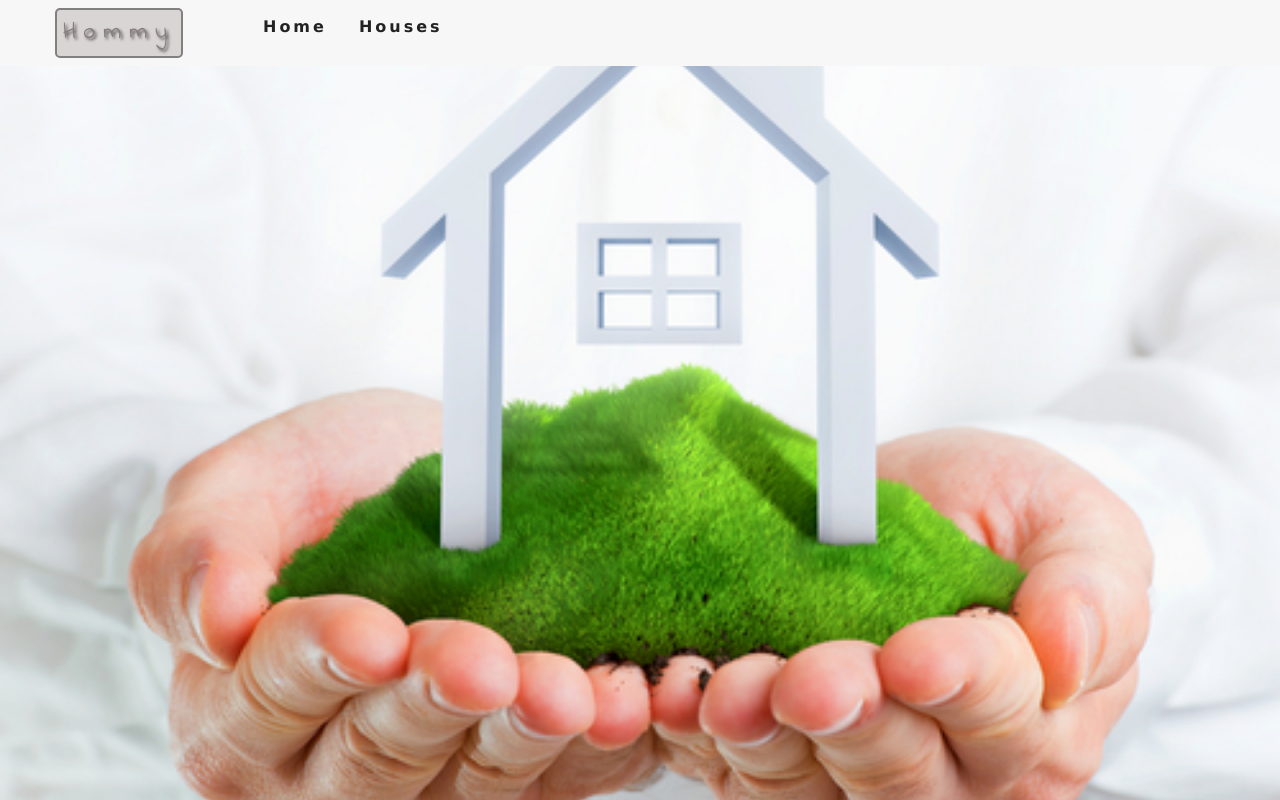
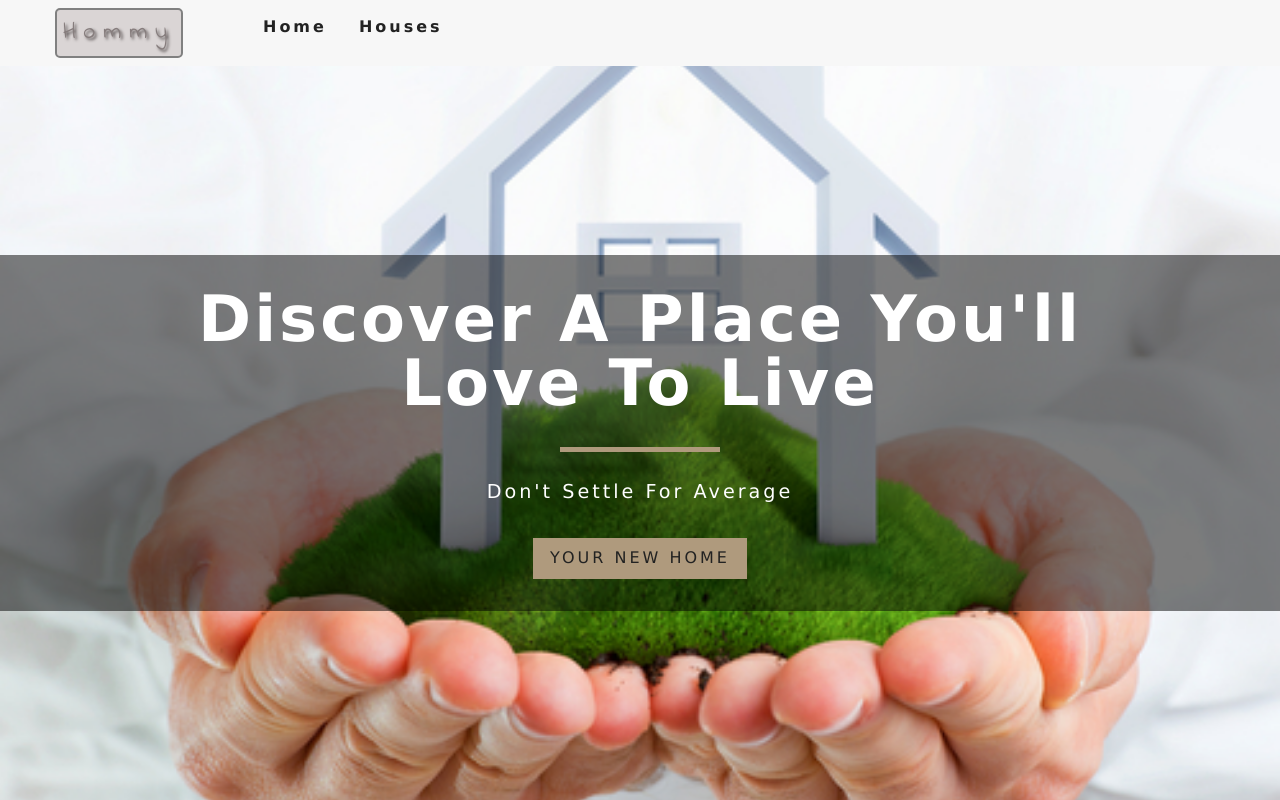
Before and after one commit to Analova/Hommy, a React (Create React App) app in the folder hommy-starter/: page / in a window 1280 px wide. Built offline with nearby package versions, Linux system fonts and the light colour scheme.

Commit message:
Banner done

```diff
--- a/hommy-starter/src/App.css
+++ b/hommy-starter/src/App.css
@@ -171,6 +171,7 @@
 
 .nav-links a:hover {
   color: var(--primaryColor);
+
 }
 
 .show-nav {
@@ -217,3 +218,51 @@
 }
 
 /* End of Hero */
+/* Banner */
+.banner {
+  display: inline-block;
+  background: rgba(0, 0, 0, 0.5);
+  color: var(--mainWhite);
+  padding: 2rem 1rem;
+  text-align: center;
+  text-transform: capitalize;
+  letter-spacing: var(--mainSpacing);
+}
+
+.banner h1 {
+  font-size: 2.5rem;
+}
+
+.banner div {
+  width: 10rem;
+  height: 5px;
+  background: var(--primaryColor);
+  margin: 1.7rem auto;
+}
+
+.banner p {
+  font-size: 1.2rem;
+  margin-bottom: 2rem;
+}
+
+@media screen and (min-width: 576px) {
+  .banner {
+    padding: 2rem 3rem;
+  }
+
+  .banner h1 {
+    font-size: 3rem;
+  }
+}
+
+@media screen and (min-width: 992px) {
+  .banner {
+    padding: 2rem 6rem;
+  }
+
+  .banner h1 {
+    font-size: 4rem;
+  }
+}
+
+/* End of Banner */
--- /dev/null
+++ b/hommy-starter/src/components/Banner.js
@@ -0,0 +1,12 @@
+import React from "react";
+
+export default function Banner({ children, title, subtitle }) {
+  return (
+    <div className="banner">
+      <h1>{title}</h1>
+      <div />
+      <p>{subtitle}</p>
+      {children}
+    </div>
+  );
+}
--- a/hommy-starter/src/pages/Error.js
+++ b/hommy-starter/src/pages/Error.js
@@ -1,6 +1,16 @@
 import React from "react";
 import Hero from "../components/Hero";
+import Banner from "../components/Banner";
+import { Link } from "react-router-dom";
 
 export default function Error() {
-  return <Hero />;
+  return (
+    <Hero>
+      <Banner title="404" subtitle="page not found">
+        <Link to="/" className="btn-primary">
+          return home
+        </Link>
+      </Banner>
+    </Hero>
+  );
 }
--- a/hommy-starter/src/pages/Home.js
+++ b/hommy-starter/src/pages/Home.js
@@ -1,8 +1,21 @@
 import React from "react";
 import Hero from "../components/Hero";
+import Banner from "../components/Banner";
+import { Link } from "react-router-dom";
 
 const Home = () => {
-  return <Hero />;
+  return (
+    <Hero>
+      <Banner
+        title="Discover a place you'll love to live"
+        subtitle="Don't settle for average"
+      >
+        <Link to="/houses" className="btn-primary">
+          Your new home
+        </Link>
+      </Banner>
+    </Hero>
+  );
 };
 
 export default Home;
--- a/hommy-starter/src/pages/Houses.js
+++ b/hommy-starter/src/pages/Houses.js
@@ -1,8 +1,18 @@
 import React from "react";
 import Hero from "../components/Hero";
+import Banner from "../components/Banner";
+import { Link } from "react-router-dom";
 
 const Houses = () => {
-  return <Hero hero="housesHero" />;
+  return (
+    <Hero hero="housesHero">
+      <Banner title="our houses">
+        <Link to="/" className="btn-primary">
+          return home
+        </Link>
+      </Banner>
+    </Hero>
+  );
 };
 
 export default Houses;
```
